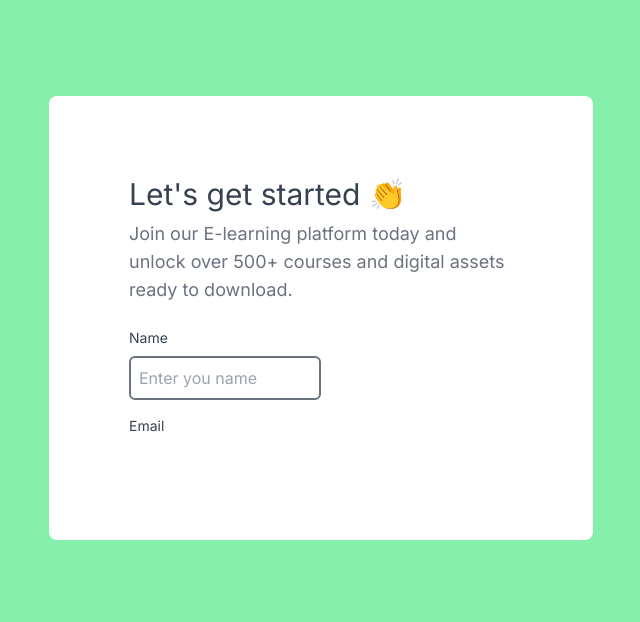
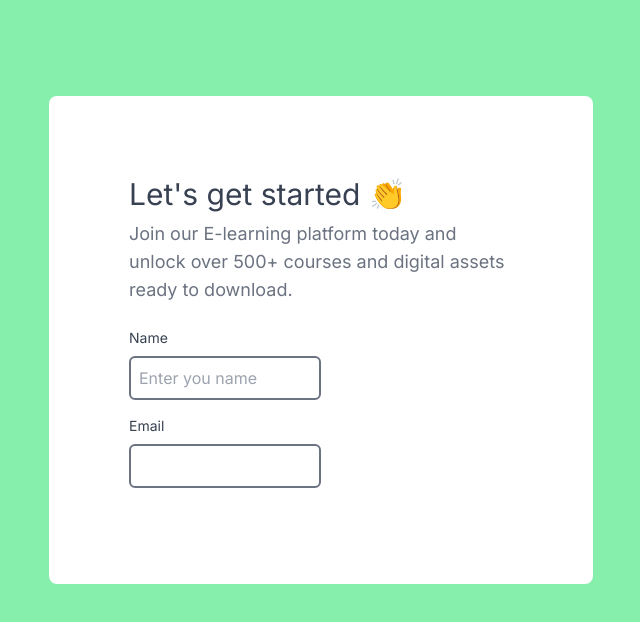
Before and after one commit to odhiambo-ed/next-cool-form, a Next.js app: page / in a window 1280 px wide. Shown: the top 622 px of the page, without its empty margins (319-959 px from the left). Built offline with nearby package versions, Linux system fonts and the light colour scheme.

Commit message:
add input

```diff
--- a/app/page.js
+++ b/app/page.js
@@ -30,6 +30,10 @@ export default function Home() {
               >
                 Email
               </label>
+              <input
+                type="text"
+                className="border-2 border-gray-500 p-2 rounded-md w-1/2 focus:border-teal-500 focus:ring-teal-500"
+              />
             </div>
           </div>
         </div>
```
